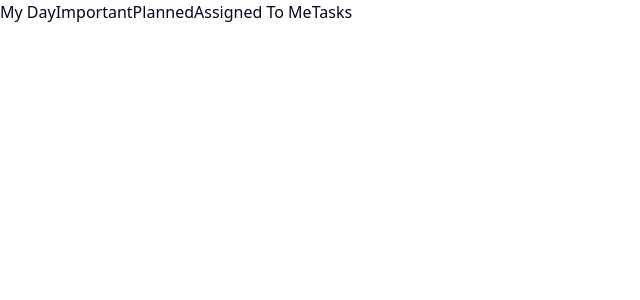
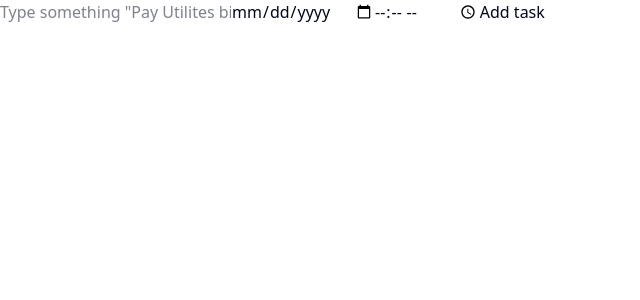
Before and after one commit to anjorin001/todo-app, a React (Vite) app: page / in a window 1280 px wide. Shown: the top 300 px of the page, without its empty margins (0-640 px from the left). Built offline with nearby package versions, Linux system fonts and the light colour scheme.

Commit message:
example debug

```diff
--- a/src/App.jsx
+++ b/src/App.jsx
@@ -1,31 +1,46 @@
 import React from 'react'
-import { Routes, Route } from "react-router-dom";
-import Navbar from './components/Navbar';
-import TaskContext from './components/TaskContext';
-import AssignedToMe from './pages/AssignedToMe';
-import Important from './pages/Important';
-import MyDay from './pages/MyDay';
-import Planned from './pages/Planned';
-import Tasks from './pages/Tasks';
+import TaskContext from './components/TaskContext'
+import Example from './Example'
 const App = () => {
   return (
-    <>
-          {/* TaskContext here is a usecontext allowing all components to have access-- read NOTE file */}
-        <TaskContext>
-          {/* all routes,route and component instances should be placed here */}
-
-             <Navbar/>
-               <Routes>
-                  <Route path='/assigned-to-me' element={<AssignedToMe/>}/>
-                  <Route path='/important' element={<Important/>}/>
-                  <Route path='/my-day' element={<MyDay/>}/>
-                  <Route path='/planned' element={<Planned/>}/>
-                  <Route path='/tasks' element={<Tasks/>}/>
-               </Routes>
-
-        </TaskContext>
-    </>
+    <div>
+      <TaskContext>
+        <Example/>
+      </TaskContext>
+    </div>
   )
 }
 
 export default App
+
+// import React from 'react'
+// import { Routes, Route } from "react-router-dom";
+// import Navbar from './components/Navbar';
+// import TaskContext from './components/TaskContext';
+// import AssignedToMe from './pages/AssignedToMe';
+// import Important from './pages/Important';
+// import MyDay from './pages/MyDay';
+// import Planned from './pages/Planned';
+// import Tasks from './pages/Tasks';
+// const App = () => {
+//   return (
+//     <>
+//           {/* TaskContext here is a usecontext allowing all components to have access-- read NOTE file */}
+//         <TaskContext>
+//           {/* all routes,route and component instances should be placed here */}
+
+//              <Navbar/>
+//                <Routes>
+//                   <Route path='/assigned-to-me' element={<AssignedToMe/>}/>
+//                   <Route path='/important' element={<Important/>}/>
+//                   <Route path='/my-day' element={<MyDay/>}/>
+//                   <Route path='/planned' element={<Planned/>}/>
+//                   <Route path='/tasks' element={<Tasks/>}/>
+//                </Routes>
+
+//         </TaskContext>
+//     </>
+//   )
+// }
+
+// export default App
--- a/src/components/Delete.jsx
+++ b/src/components/Delete.jsx
@@ -1,8 +1,11 @@
 import React from "react";
+import { Task } from './TaskContext'
 
-const Delete = ({taskId}) => {
+const Delete = ({taskId, page}) => {
 
-    const handleDelete = (e, page) => {
+    const {tasks, setTasks} = React.useContext(Task)
+
+    const handleDelete = (e) => {
         e.preventDefault()
         setTasks((prevTask) => ({
             ...prevTask,
@@ -11,7 +14,7 @@ const Delete = ({taskId}) => {
     }
 
 return(
-    <></>
+  <></>
 )
 }
 
--- a/src/example.jsx
+++ b/src/example.jsx
@@ -1,11 +1,36 @@
-import React from 'react'
+import React, { useState, useContext } from "react";
+import { Task } from "./components/TaskContext";
+import Addtask from "./components/Addtask";
+import EditTask from "./components/EditTask";
 
-const example = () => {
-  return (
-    <div>
-      sdone
-    </div>
-  )
-}
+const Example = () => {
+    const { tasks } = useContext(Task);
+    const [page, setPage] = useState("task-page1");
+    const [editingTaskId, setEditingTaskId] = useState(null);
+    const handleEdit = (e, id) => {
+        e.preventDefault();
+        setEditingTaskId(id); // Store the ID of the task to edit
+    };
 
-export default example
+    return (
+        <div>
+            {tasks[page].map((task) => (
+                <div key= { task.id } >
+                    <p>{task.text}</p>
+                    <p>{task.date} - {task.time}</p>
+                    <button onClick={(e) => handleEdit(e, task.id)} style={{ backgroundColor: 'brown' }}>
+                        Edit
+                    </button>
+                </div>
+            ))}
+
+
+            {/* Show EditTask only when a task is being edited */}
+            {editingTaskId && <EditTask taskId={editingTaskId} currentPage={page} />}
+
+            <Addtask currentPage={page} />
+        </div>
+    );
+};
+
+export default Example;
```
Also changed, not shown: 2 other files (tests, documents, lock files or other folders).
